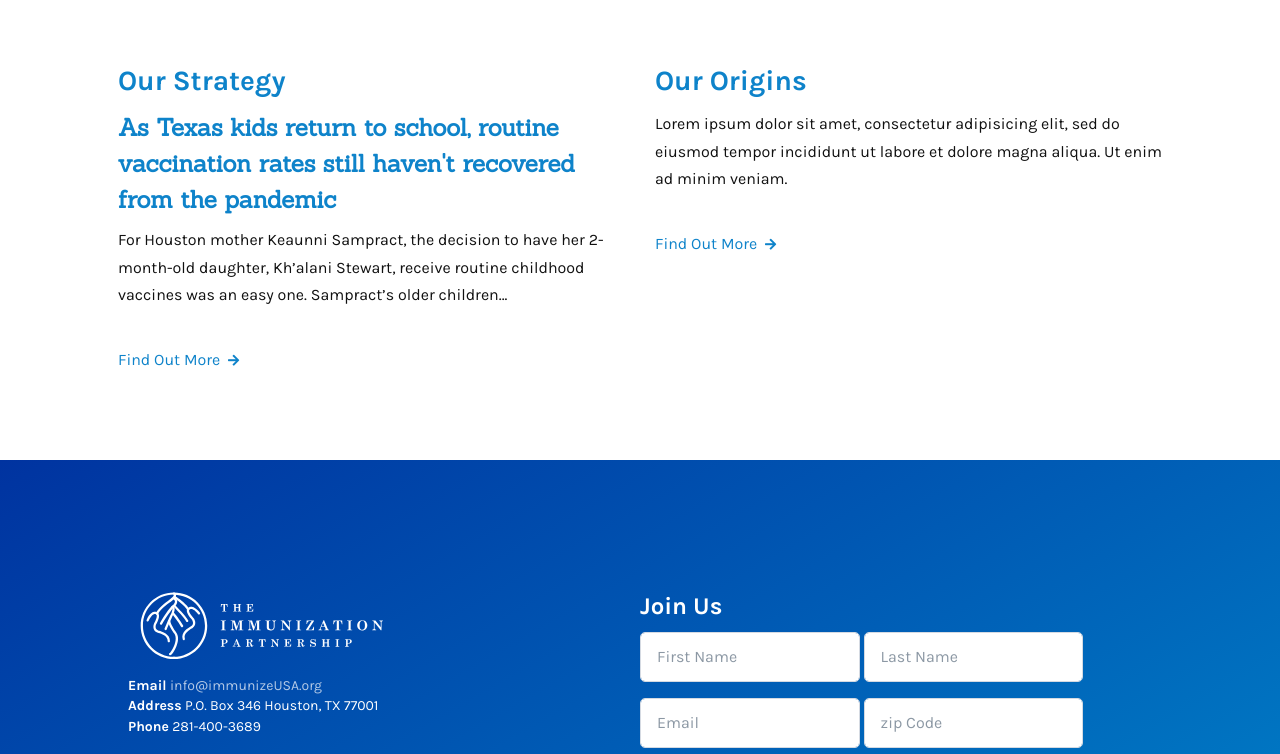
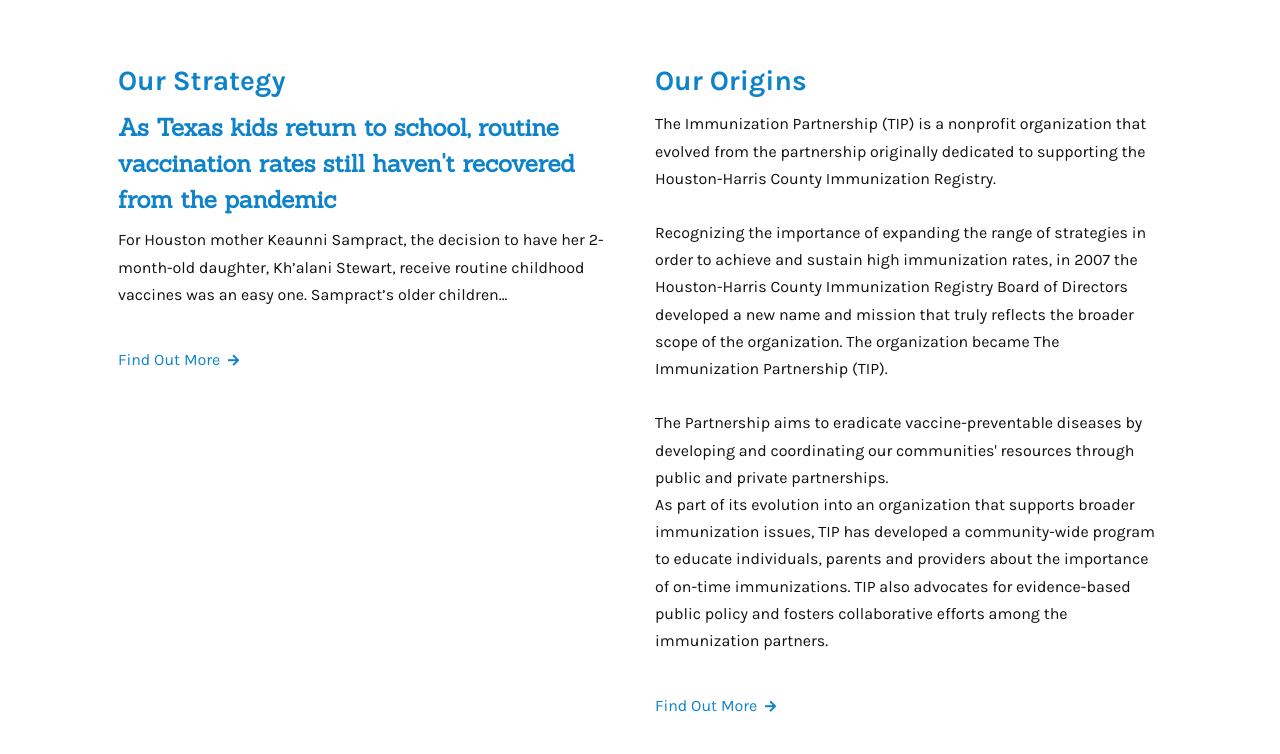
Before and after one commit to aitshuber/immunizecc, a Jekyll site: the page built from who.html, in a window 1280 px wide and 900 px high, scrolled down 1374 px, cut to the strip 146-900 px from the top of the window. Built offline with Jekyll 4.4.1, drawn with Linux system fonts in a browser that asks for light colours; some web fonts are replaced; a script that is not in the unit is left out; comment, search, counter and statistics services are not loaded.

Commit message:
Updated 'who.html' via CloudCannon

```diff
--- a/who.html
+++ b/who.html
@@ -164,7 +164,9 @@
 			<h2 class="h3 text-primary text-left editable font-weight-bold">Our Origins</h2>
 			<article class="h-100">
 
-				<p class="editable">Lorem ipsum dolor sit amet, consectetur adipisicing elit, sed do eiusmod tempor incididunt ut labore et dolore magna aliqua. Ut enim ad minim veniam.</p>
+				<p class="editable">
+				  The Immunization Partnership (TIP) is a nonprofit organization that evolved from the partnership originally dedicated to supporting the Houston-Harris County Immunization Registry.<br /><br />Recognizing the importance of expanding the range of strategies in order to achieve and sustain high immunization rates, in 2007 the Houston-Harris County Immunization Registry Board of Directors developed a new name and mission that truly reflects the broader scope of the organization. The organization became The Immunization Partnership (TIP).<br /><br />The Partnership aims to eradicate vaccine-preventable diseases by developing and coordinating our communities' resources through public and private partnerships.<br />As part of its evolution into an organization that supports broader immunization issues, TIP has developed a community-wide program to educate individuals, parents and providers about the importance of on-time immunizations. TIP also advocates for evidence-based public policy and fosters collaborative efforts among the immunization partners.
+				</p>
 
 			  <div class="border-0 py-4">
 					  <a href="{{ page.main-topic.url | absolute_url }}" class="text-primary editable">Find Out More
```
